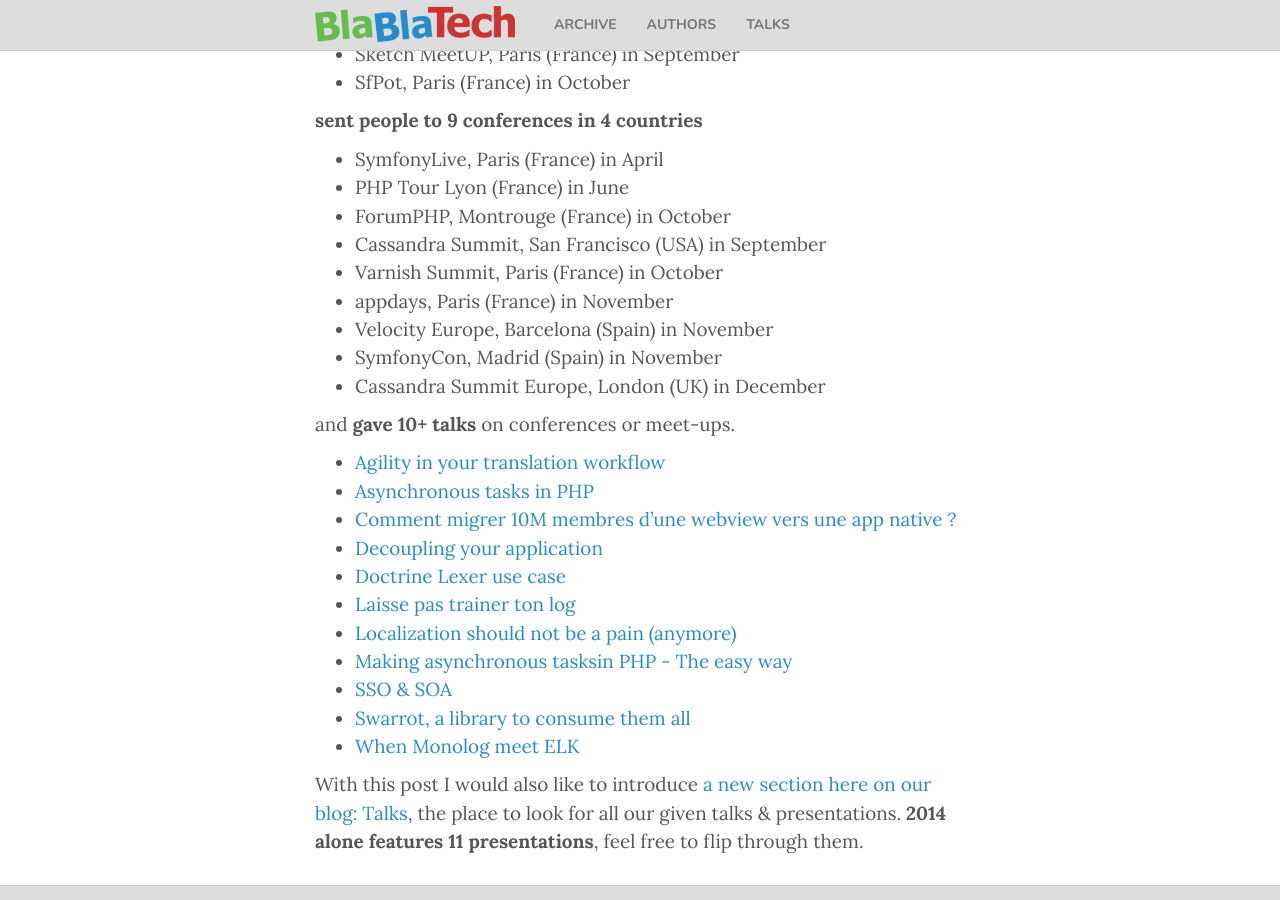
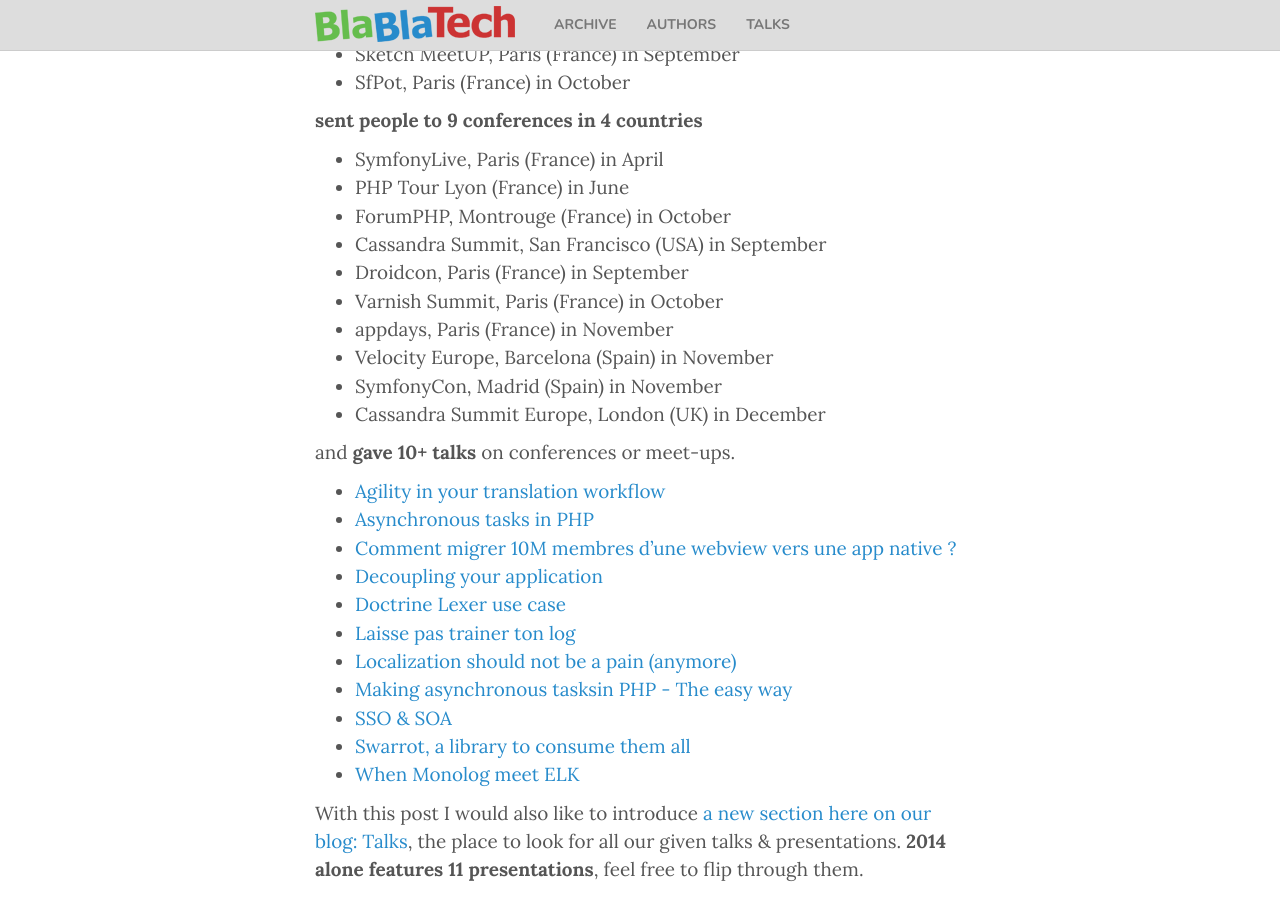
Before and after one commit to blablacar/blablatech, a Jekyll site: the page built from _posts/2014-12-31-share-more-learn-more-in-2014.md, in a window 1280 px wide and 900 px high, scrolled down 328 px. Built offline with Jekyll 4.4.1, drawn with Linux system fonts in a browser that asks for light colours; Markdown is read by kramdown in place of the engine named in the settings.

Commit message:
adding another conference to the article

```diff
--- a/_posts/2014-12-31-share-more-learn-more-in-2014.md
+++ b/_posts/2014-12-31-share-more-learn-more-in-2014.md
@@ -20,6 +20,7 @@
 * PHP Tour Lyon (France) in June
 * ForumPHP, Montrouge (France) in October
 * Cassandra Summit, San Francisco (USA) in September
+* Droidcon, Paris (France) in September
 * Varnish Summit, Paris (France) in October
 * appdays, Paris (France) in November
 * Velocity Europe, Barcelona (Spain) in November
```
